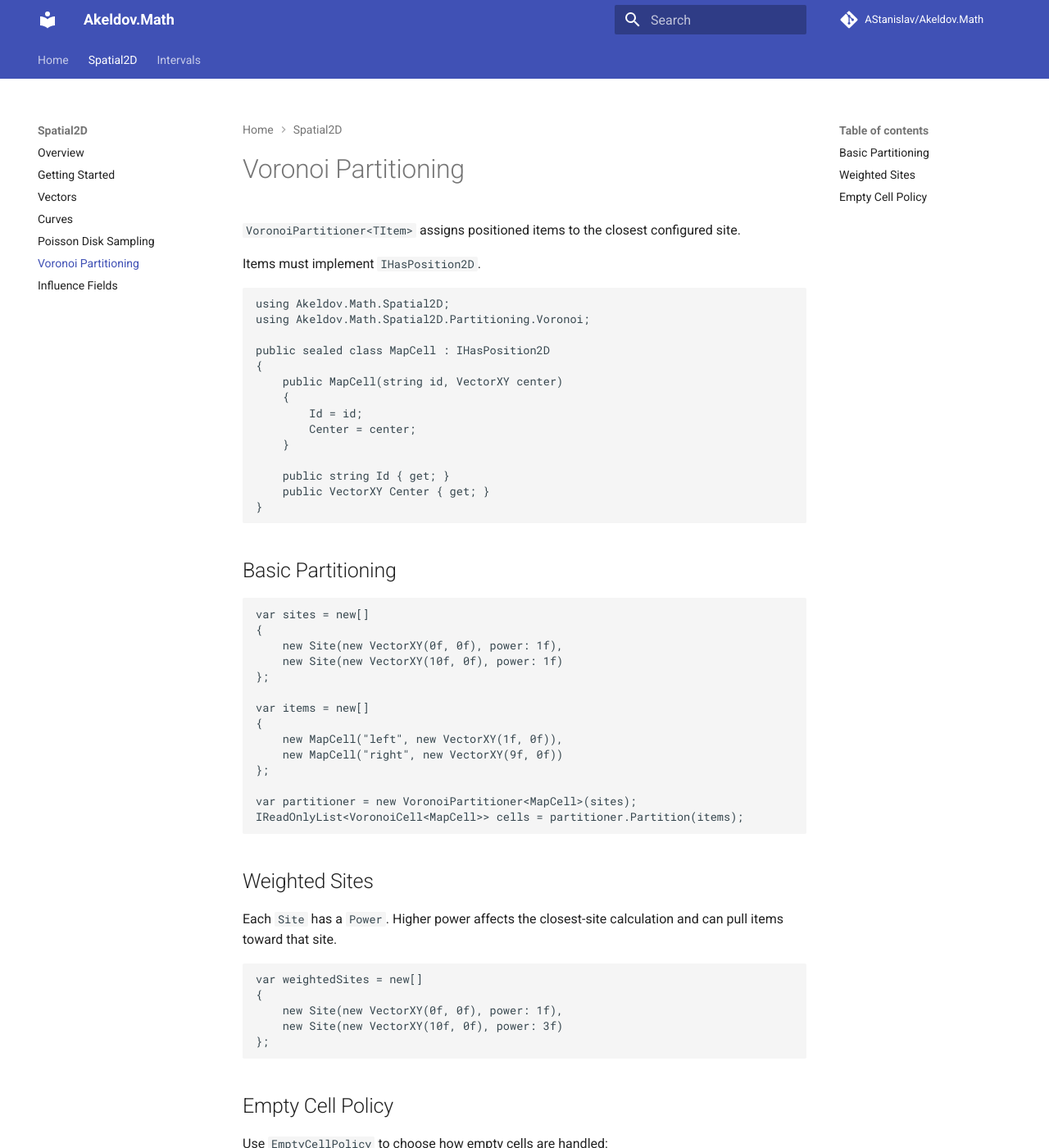
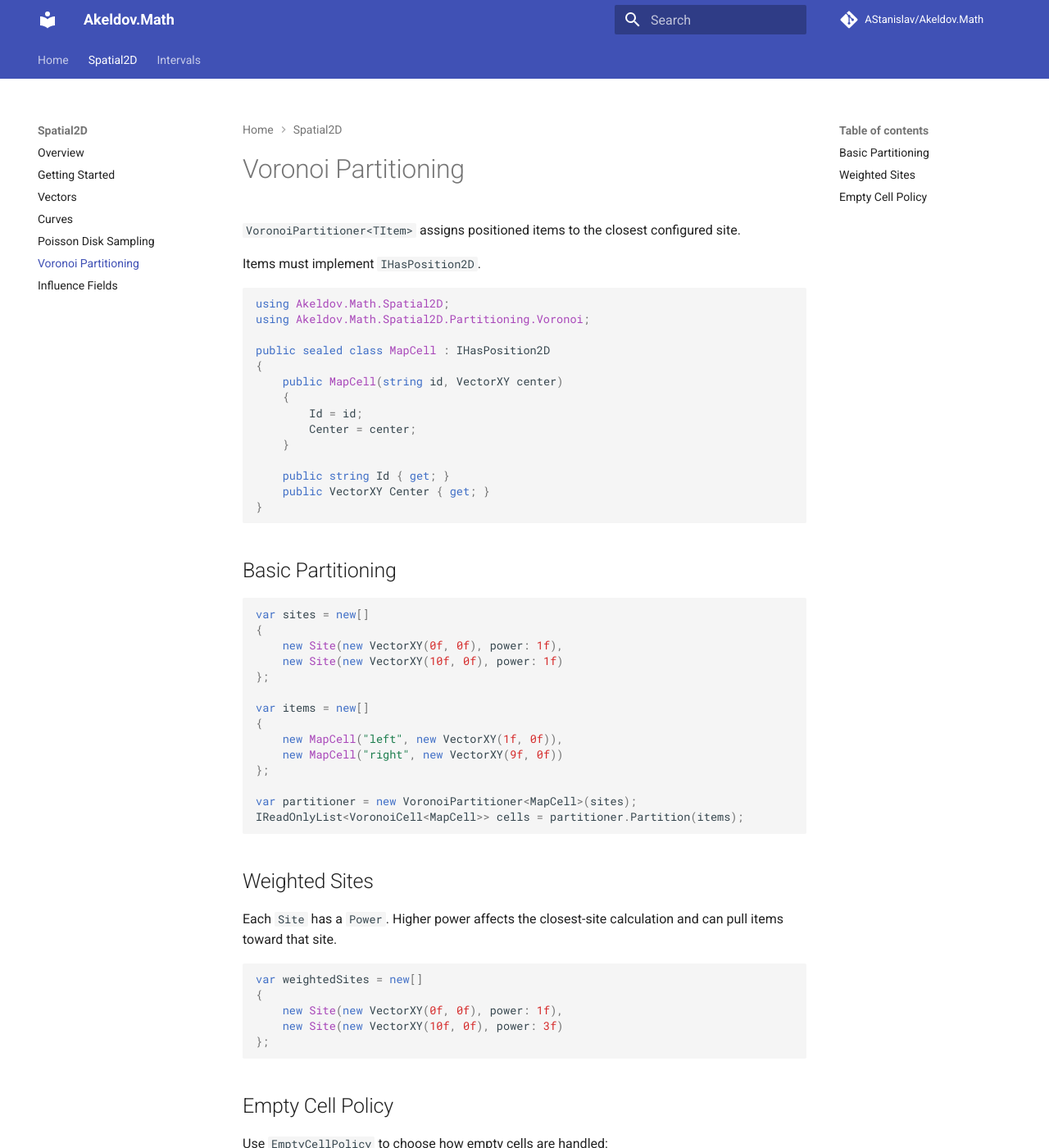
Before and after one commit to Astanislav/Akeldov.Math, an MkDocs documentation site: the page built from docs/Spatial2D/voronoi-partitioning.md, in a window 1280 px wide and 1400 px high. Shown: the whole window at 82% size. Built offline with MkDocs 1.6.1 and Material for MkDocs 9.7.7, drawn with Linux system fonts in a browser that asks for light colours; comment, search, counter and statistics services are not loaded; some of the changed text lies outside the part shown.

Commit message:
Added syntax highlight

```diff
--- a/mkdocs.yml
+++ b/mkdocs.yml
@@ -29,5 +29,9 @@ nav:
 
 markdown_extensions:
   - admonition
+  - pymdownx.highlight:
+      anchor_linenums: true
+  - pymdownx.inlinehilite
+  - pymdownx.superfences
   - toc:
       permalink: true
```
Also changed, not shown: 1 other file.
